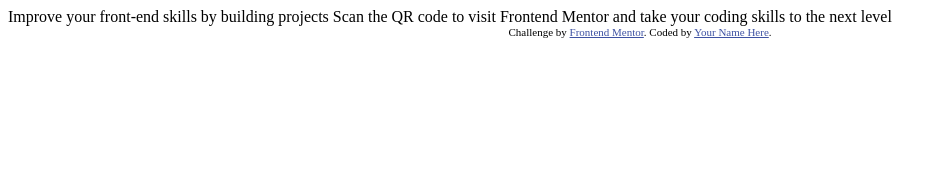
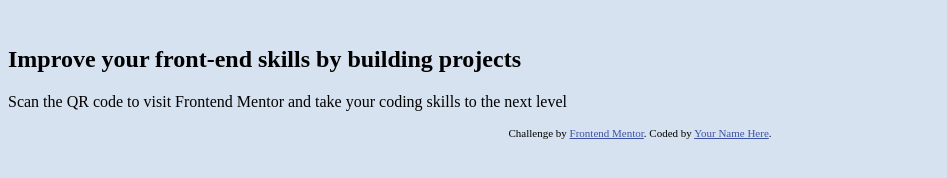
Before and after one commit to angela-mitchell-vmlyr/qr-code-component, a website: page index.html in a window 1280 px wide. Shown: the whole page, without its empty margins (0-947 px from the left). Drawn offline with nearby package versions, Linux system fonts and the light colour scheme; files that its build step writes are made by us from their sources.

Commit message:
compiles css and establishes start of themes

```diff
--- a/index.html
+++ b/index.html
@@ -1,24 +1,31 @@
 <!DOCTYPE html>
-<html lang="en">
+<html lang="en" data-mode="light">
     <head>
         <meta charset="UTF-8">
-  <meta name="viewport" content="width=device-width, initial-scale=1.0"> <!-- displays site properly based on user's device -->
+        <meta name="viewport" content="width=device-width, initial-scale=1.0">
+        <!-- displays site properly based on user's device -->
 
         <link rel="icon" type="image/png" sizes="32x32" href="./images/favicon-32x32.png">
+        <link rel="preconnect" href="https://fonts.googleapis.com">
+        <link rel="preconnect" href="https://fonts.gstatic.com" crossorigin>
+        <link href="https://fonts.googleapis.com/css2?family=Outfit:wght@100..900&display=swap" rel="stylesheet">
 
         <title>Frontend Mentor | QR code component</title>
 
-  <!-- Feel free to remove these styles or customise in your own stylesheet 👍 -->
-  <style>
-    .attribution { font-size: 11px; text-align: center; }
-    .attribution a { color: hsl(228, 45%, 44%); }
-  </style>
+        <link rel="stylesheet" href="css/styles.css">
     </head>
     <body>
+        <article class="qr-code">
+            <div class="qr-code__image-wrapper">
+                <img src="" alt="">
+            </div>
 
-  Improve your front-end skills by building projects
+            <div class="qr-code__content">
+                <h2>Improve your front-end skills by building projects</h2>
 
-  Scan the QR code to visit Frontend Mentor and take your coding skills to the next level
+                <p>Scan the QR code to visit Frontend Mentor and take your coding skills to the next level</p>
+            </div>
+        </article>
 
         <div class="attribution">
             Challenge by <a href="https://www.frontendmentor.io?ref=challenge" target="_blank">Frontend Mentor</a>.
--- /dev/null
+++ b/qr-code/qr-code.scss
@@ -0,0 +1,10 @@
+.qr-code {
+  background-color: var(--qr-code-bg-color);
+}
+
+[data-mode="dark"] {
+}
+
+[data-mode="light"] {
+  --qr-code-bg-color: var(--);
+}
--- /dev/null
+++ b/scss/_aliases.scss
@@ -0,0 +1,15 @@
+// Aliases
+
+:root {
+  // Colors
+  --color-white: var(--white);
+  --color-slate--light: var(--slate-300);
+  --color-slate--medium: var(--slate-500);
+  --color-slate--dark: var(--slate-900);
+
+  // Typography
+  --default-font-size: 15px;
+  --primary-font-family: 'Outfit';
+  --font-weight--normal: 400;
+  --font-weight--bold: 700;
+}
--- /dev/null
+++ b/scss/_primitives.scss
@@ -0,0 +1,15 @@
+// Primitives
+
+:root {
+  // Colors
+  --white: hsl(0, 0%, 100%);
+  --slate-300: hsl(212, 45%, 89%);
+  --slate-500: hsl(216, 15%, 48%);
+  --slate-900: hsl(218, 44%, 22%);
+
+  // Typography
+  --size-15: 15px;
+  --font-family-outfit: 'Outfit';
+  --font-weight-400: 400;
+  --font-weight-700: 700;
+}
--- /dev/null
+++ b/scss/styles.scss
@@ -0,0 +1,23 @@
+@use 'aliases';
+@use 'primitives';
+
+body {
+  background-color: var(--page-bg-color);
+}
+
+.attribution {
+  font-size: 11px;
+  text-align: center;
+}
+
+.attribution a {
+  color: hsl(228, 45%, 44%);
+}
+
+[data-mode='light'] {
+  --page-bg-color: var(--color-slate--light);
+}
+
+[data-mode='dark'] {
+  --page-bg-color: var(--color-slate--dark);
+}
```
Also changed, not shown: package.json (+6 -1 lines), 2 other files. Lines whose indentation alone changed are shown as unchanged.
